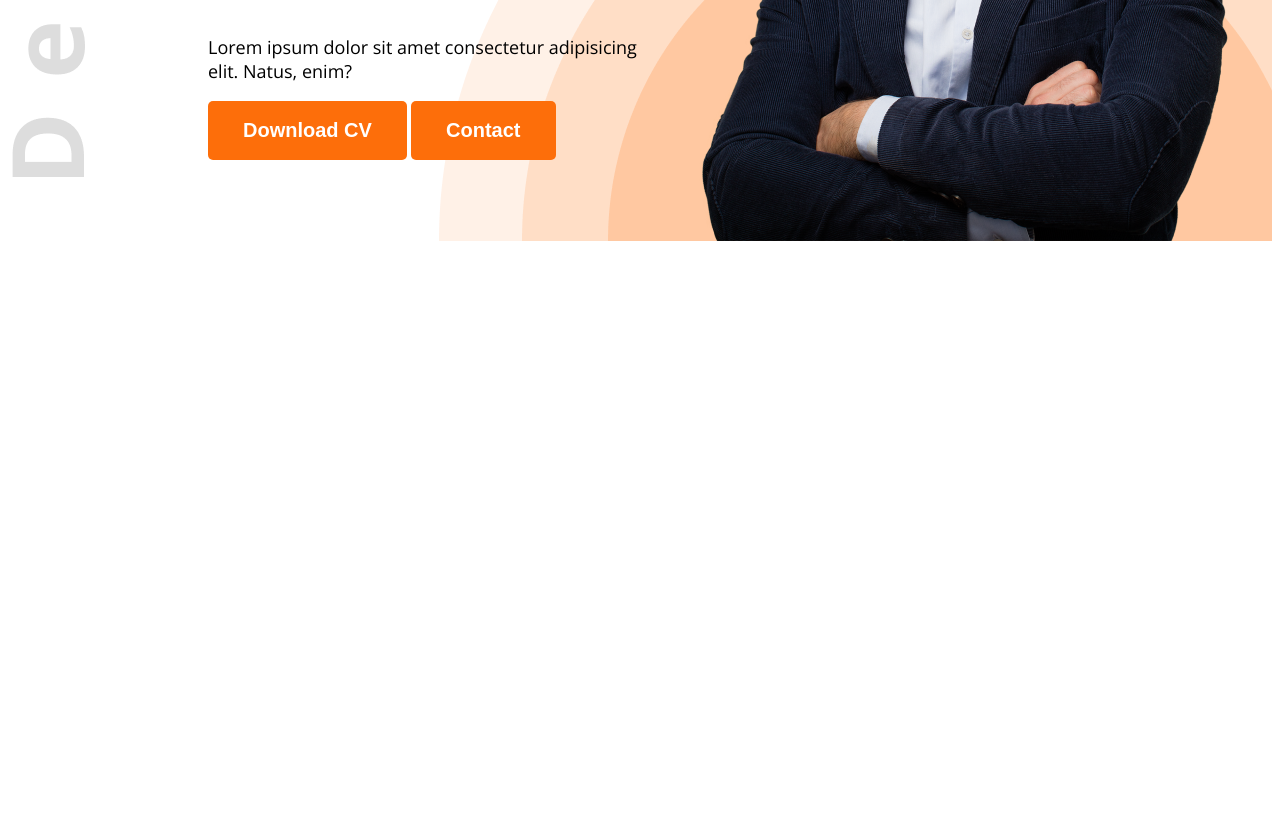
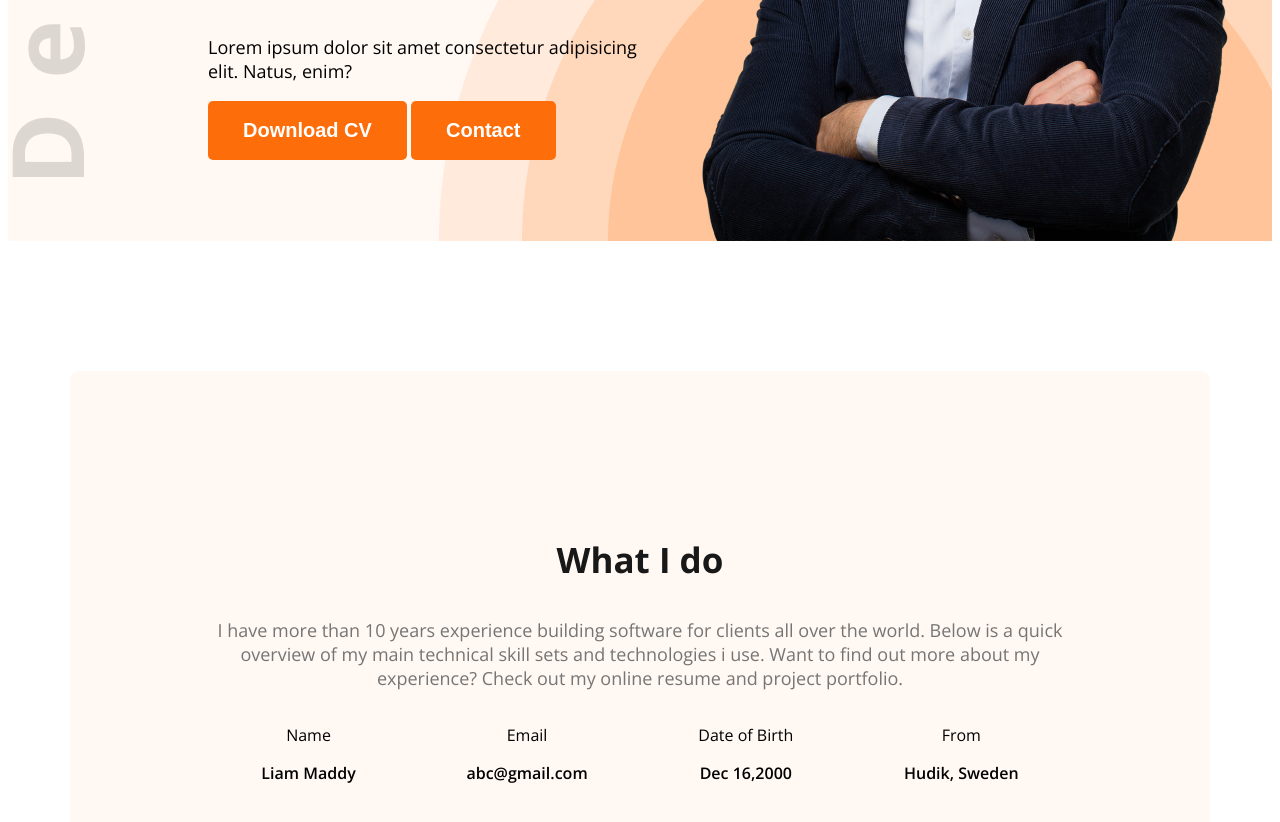
Before and after one commit to LiaJahan/web-dev-portfolio, a plain HTML site: page index.html in a window 1280 px wide. Shown: the part 594-1416 px from the top of the page. Before the commit the page ends 843 px from the top, so only its background shows below. Drawn offline with nearby package versions, Linux system fonts and the light colour scheme.

Commit message:
next part

```diff
--- a/index.html
+++ b/index.html
@@ -11,7 +11,7 @@
 </head>
 
 <body class="open-sans-normal">
-    <header class="header">
+    <header class="header secondary-background-color">
         <nav>
         <h3 class="nav-title">Li<span class="text-primary">a</span>m</h3>
         <ul>
@@ -34,7 +34,32 @@
     </header>
 
 
-    <main></main>
+    <main>
+        <section class="about secondary-background-color">
+            <h3 class="section-title">What I do</h3>
+            <p class="section-description">I have more than 10 years experience building software for clients all over the world. Below is a quick overview of my main technical skill sets and technologies i use. Want to find out more about my experience? Check out my online resume and project portfolio.
+         </p>
+         <div class="about-items">
+            <div class="about-item">
+                <p class="item-title">Name</p>
+                <p class="item-description">Liam Maddy</p>
+            </div>
+            <div class="about-item">
+                <p class="item-title">Email</p>
+                <p class="item-description">abc@gmail.com</p>
+            </div>
+            <div class="about-item">
+                <p class="item-title">Date of Birth</p>
+                <p class="item-description">Dec 16,2000</p>
+            </div>
+            <div class="about-item">
+                <p class="item-title">From</p>
+                <p class="item-description">Hudik, Sweden</p>
+            </div>
+         </div>
+
+        </section>
+    </main>
 
 
     <footer>
--- a/style/portfoilio.css
+++ b/style/portfoilio.css
@@ -83,3 +83,40 @@ font-weight: 600;
 .banner-content{
     max-width: 580px;
 }
+
+.section-title{
+    font-size: 35px;
+    font-weight: bold;
+    color: #181818;
+}
+
+.section-description{
+    font-size: 18px;
+    color: #757575;
+}
+
+.secondary-background-color{
+    background-color: #fff8f3;
+}
+
+.about{
+    border-radius: 10px;
+    text-align: center;
+    padding: 130px 136px;
+    margin-top: 130px;
+}
+.about-items{
+    display: flex;
+    justify-content: space-around;
+
+}
+
+main{
+    max-width: 1140px;
+    margin: 0 auto;
+    ;
+}
+
+.item-description{
+    font-weight: 600;
+}
```
